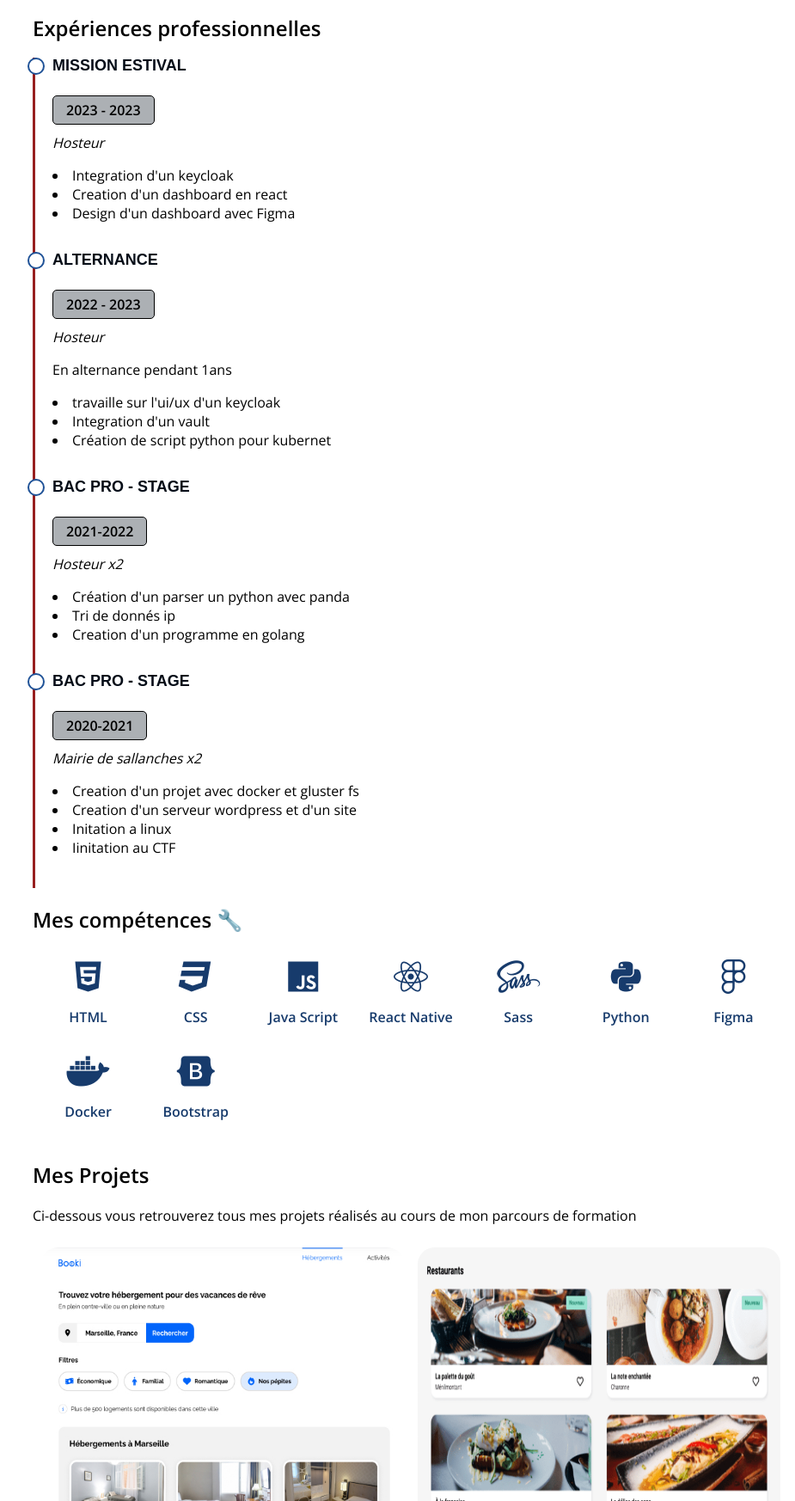
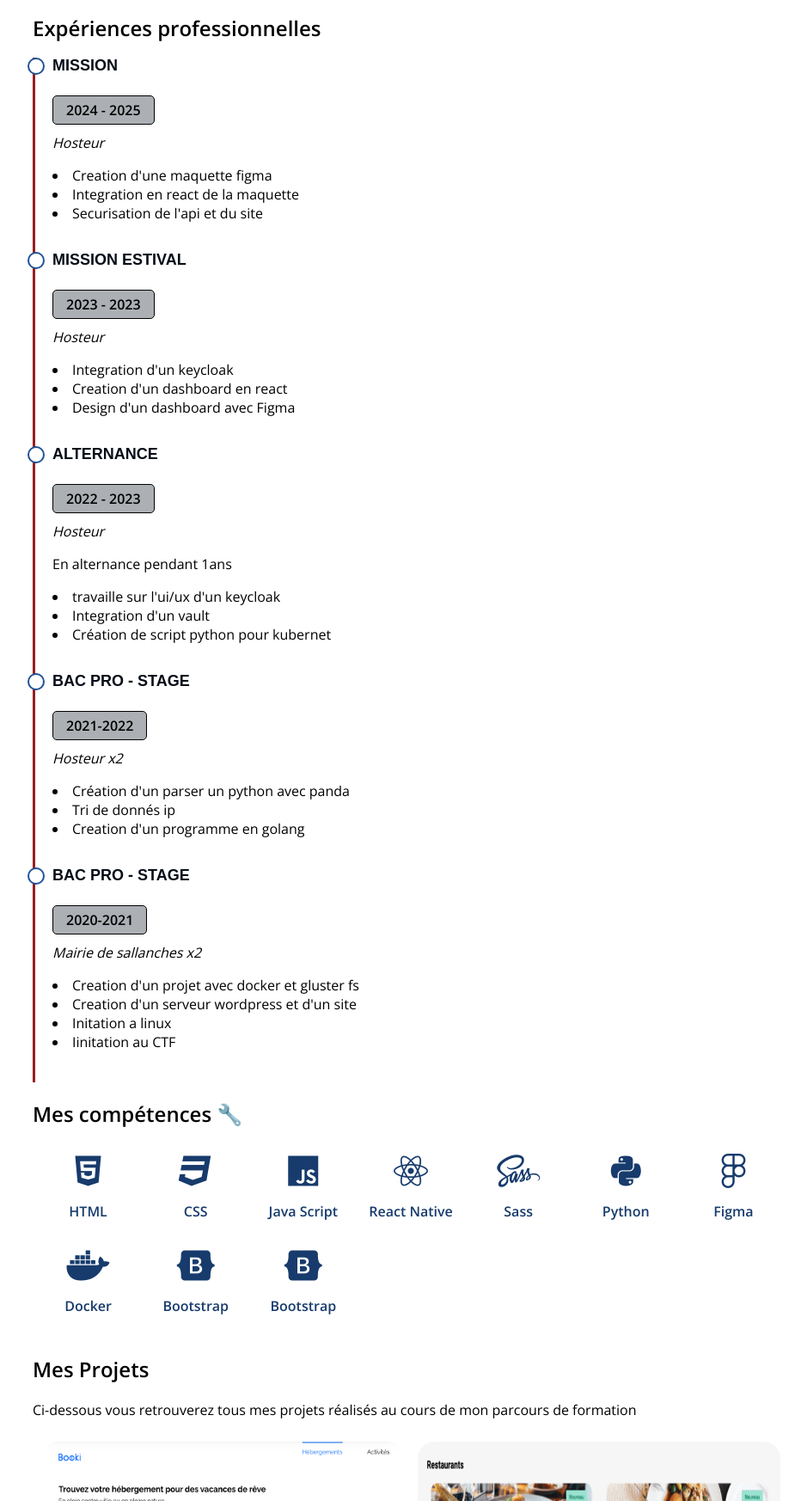
Before and after one commit to julienlcx7/Portfolio, a plain HTML site: page index.html in a window 1280 px wide. Shown: the part 2342-4088 px from the top of the page at 86% size, without its empty margins (262-1187 px from the left). Drawn offline with nearby package versions, Linux system fonts and the light colour scheme.

Commit message:
Update index.html

```diff
--- a/index.html
+++ b/index.html
@@ -105,6 +105,16 @@
             <div>
                 <h2>Expériences professionnelles</h2>
                 <div class="section_time">
+                    <h4>Mission</h4>
+                    <h5>2024 - 2025</h5>
+                    <p><em>Hosteur</em></p>
+                    <p>
+                        <li>Creation d'une maquette figma</li>
+                        <li>Integration en react de la maquette</li>
+                        <li>Securisation de l'api et du site</li>
+                    </p>
+                </div>
+                <div class="section_time">
                     <h4>Mission estival</h4>
                     <h5>2023 - 2023</h5>
                     <p><em>Hosteur</em></p>
@@ -187,6 +197,10 @@
                     <i class="fa-brands fa-bootstrap"></i>
                     <p>Bootstrap</p>
                 </div>
+                 <div class="element_grid">
+                    <i class="fa-brands fa-bootstrap"></i>
+                    <p>Bootstrap</p>
+                </div>
             </div>
         </div>
         <div class="Projet" id="projet">
```
